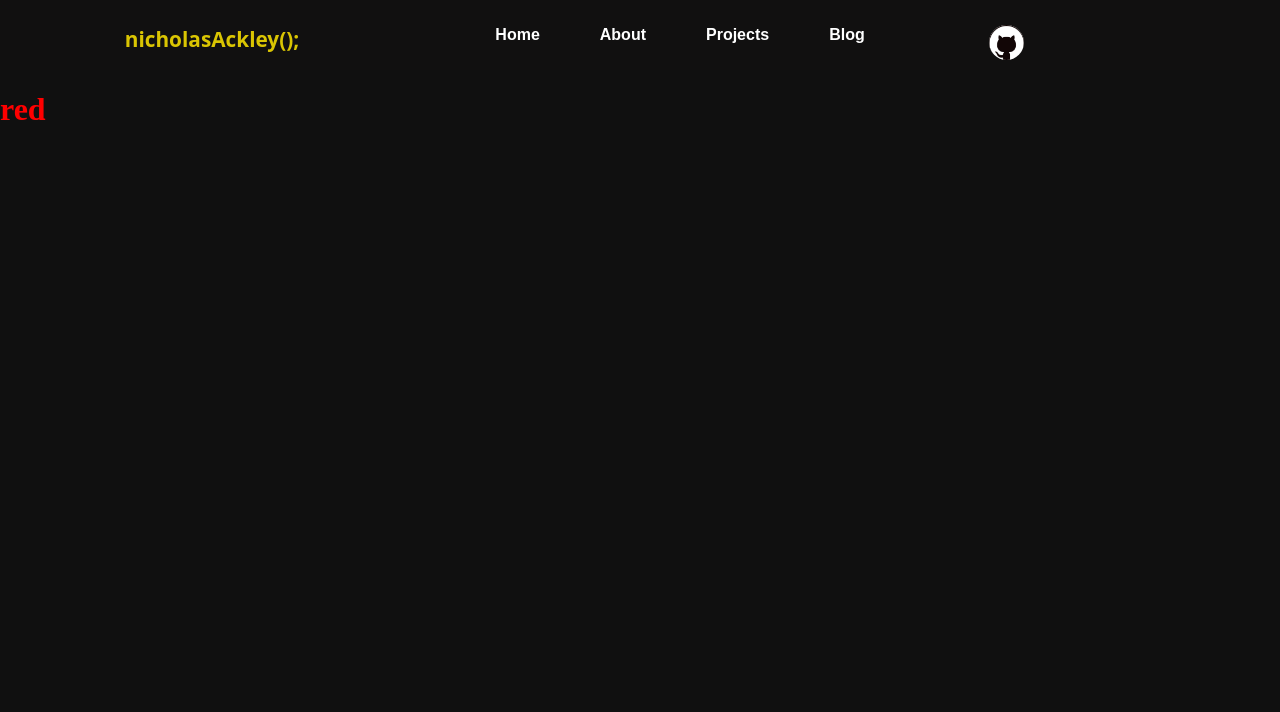
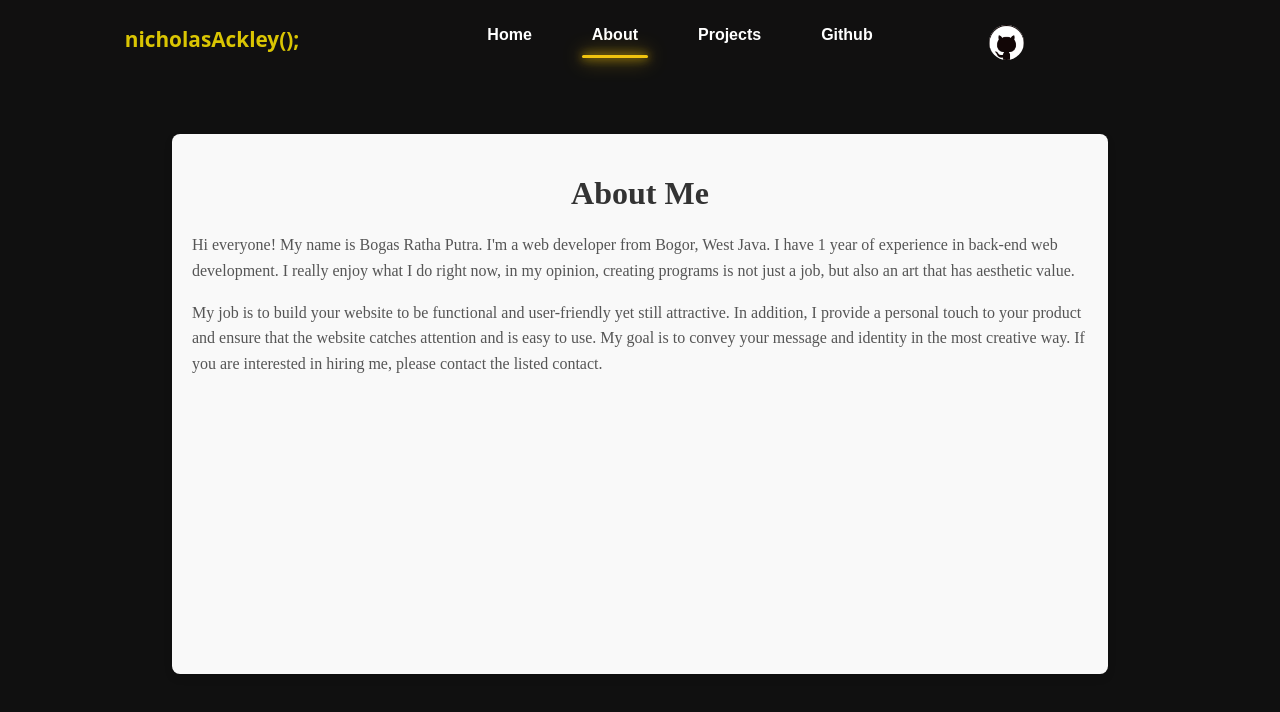
Before and after one commit to nicholas-ackley/website, a React (Vite) app: page /about in a window 1280 px wide. Shown: the top 712 px of the page. Built offline with nearby package versions, Linux system fonts and the light colour scheme.

Commit message:
updated home page

```diff
--- a/src/AboutPage/About.jsx
+++ b/src/AboutPage/About.jsx
@@ -1,10 +1,11 @@
 import React from 'react'
 import './About.css'
+import Bio from './Bio.jsx'
 const About = () => {
   return (
     <>
     <div className="test">
-        <h1>red</h1>
+      <Bio />
     </div>
 
 
--- /dev/null
+++ b/src/AboutPage/Bio.css
@@ -0,0 +1,31 @@
+.background_container{
+    height: 70vh;
+    width: 80%;
+    background-color: grey;
+    border-radius: 6%;
+    border-color: white;
+    margin-left: 10%;
+}
+.about-me-container {
+    width: 70%;
+    height: 500px;
+    margin: 0 auto;
+    padding: 20px;
+    margin-top: 5%;
+    background-color: #f9f9f9;
+    border-radius: 8px;
+    box-shadow: 0 4px 8px rgba(0, 0, 0, 0.1);
+  }
+
+  .about-me-container h1 {
+    text-align: center;
+    color: #333;
+    margin-bottom: 20px;
+  }
+
+  .about-me-container p {
+    font-size: 16px;
+    line-height: 1.6;
+    color: #555;
+    margin-bottom: 15px;
+  }
--- /dev/null
+++ b/src/AboutPage/Bio.jsx
@@ -0,0 +1,25 @@
+import React from 'react'
+import './Bio.css'
+const Bio = () => {
+  return (
+    <>
+            <div className="about-me-container">
+      <h1>About Me</h1>
+      <p>
+        Hi everyone! My name is Bogas Ratha Putra. I'm a web developer from Bogor, West Java.
+        I have 1 year of experience in back-end web development. I really enjoy what I do right now,
+        in my opinion, creating programs is not just a job, but also an art that has aesthetic value.
+      </p>
+      <p>
+        My job is to build your website to be functional and user-friendly yet still attractive.
+        In addition, I provide a personal touch to your product and ensure that the website catches
+        attention and is easy to use. My goal is to convey your message and identity in the most
+        creative way. If you are interested in hiring me, please contact the listed contact.
+      </p>
+      </div>
+
+    </>
+  )
+}
+
+export default Bio
--- a/src/MainPage/IntroContainer/ProfilePicture.css
+++ b/src/MainPage/IntroContainer/ProfilePicture.css
@@ -49,7 +49,7 @@
     text-transform: capitalize; /* Ensures uniform capitalization */
 }
 
-.name_container{
+.name_container {
     color: white;
     font-size: x-large;
     font-display: bold;
@@ -57,8 +57,15 @@
     font-family: 'Montserrat', sans-serif;
     font-size: 1.6rem; /* Large font size */
     font-weight: 700;
+
+    /* Animation */
+    opacity: 0; /* Start invisible */
+    position: relative; /* Position for animation */
+    animation: slideInBottom .7s ease forwards; /* Slide-in from bottom */
+    animation-delay: 0.69s; /* Delay to start after profile picture */
   }
-.typeWriter_container{
+
+  .typeWriter_container {
     color: yellow;
     position: relative;
     margin-bottom: -10px;
@@ -67,16 +74,54 @@
     font-size: 1.2rem;
     font-weight: 600;
     color: white;
+
+    /* Animation */
+    opacity: 0; /* Start invisible */
+    position: relative; /* Position for animation */
+    animation: slideInBottom .7s ease forwards; /* Slide-in from bottom */
+    animation-delay: .69s; /* Delay to start after name container */
   }
-.welcome_container{
+
+  .welcome_container {
     color: white;
     font-size: small;
     font-family: 'Open Sans', sans-serif;
     font-size: 1rem;
     font-weight: 800;
     color: #ffffff;
+
+    /* Animation */
+    opacity: 0; /* Start invisible */
+    position: relative; /* Position for animation */
+    animation: slideInLeft .7s ease forwards; /* Slide-in from left */
+    animation-delay: .71s; /* Delay to start after type writer container */
   }
 
+  /* Keyframes for sliding animations */
+
+  /* Sliding in from bottom */
+  @keyframes slideInBottom {
+    0% {
+      opacity: 0;
+      transform: translateY(50px); /* Start below the viewport */
+    }
+    100% {
+      opacity: 1;
+      transform: translateY(0); /* End in place */
+    }
+  }
+
+  /* Sliding in from left */
+  @keyframes slideInLeft {
+    0% {
+      opacity: 0;
+      transform: translateX(-200%); /* Start far to the left */
+    }
+    100% {
+      opacity: 1;
+      transform: translateX(0); /* End in place */
+    }
+  }
 
 
 
@@ -104,19 +149,35 @@
 
   /* PUSLING GLOW EFFECT */
 
+/* Initial animation state for profile picture */
 .profileContainer_picture {
   width: 400px; /* Diameter of the circle */
   height: 400px; /* Diameter of the circle */
   background-color: white; /* Background of the circle */
   border-radius: 50%; /* Makes it a circle */
   position: fixed; /* Positions the circle relative to the viewport */
-    left: 50%; /* Center horizontally */
-    top: 30%; /* Adjust vertically */
-    box-shadow: 0 0 10px 5px rgba(191, 223, 14, 0.4); /* Softer blue glow */
-    border: 3px solid rgba(223, 226, 37, 0.3); /* Dimmed thin border */
-    animation: pulse 7s infinite; /* Slower, subtle pulsing glow */
+  left: 50%; /* Start far to the right */
+  top: 25%; /* Adjust vertically */
+  box-shadow: 0 0 10px 5px rgba(191, 223, 14, 0.4); /* Softer glow */
+  border: 3px solid rgba(223, 226, 37, 0.3); /* Dim border */
+  animation: slideIn .8s ease forwards; /* Trigger slide-in animation */
+  animation-delay: .5s;
+  opacity: 0; /* Star invisible */
   overflow: hidden; /* Ensures the image stays inside the circle */
 }
+
+/* Keyframes for slide-in animation */
+@keyframes slideIn {
+  0% {
+    opacity: 0; /* Fully transparent */
+    transform: translateX(200%); /* Start far to the right */
+  }
+  100% {
+    opacity: 1; /* Fully visible */
+    transform: translateX(0); /* Final position */
+  }
+}
+
 
 /* Pulsing Glow Effect for Border */
 @keyframes pulse {
--- a/src/MainPage/Navbar/Navbar.css
+++ b/src/MainPage/Navbar/Navbar.css
@@ -66,6 +66,12 @@
   right: 20%;
   top: 25px;
   overflow: hidden; /* Ensures the image stays inside the circle */
+  animation: fadeInDrop 0.6s ease forwards; /* Animation for fade and drop */
+  opacity: 0; /* Initially hidden */
+  transform: translateY(-30px); /* Start above the viewport */
+  animation: fadeInDrop 0.6s ease forwards; /* Animation for fade and drop */
+  animation-delay: 0.6s; /* Delay the animation */
+
 }
 
 .github {
@@ -84,4 +90,85 @@
   padding: 15px;
   font-size: 1.3rem;
   font-family: system-ui, -apple-system, BlinkMacSystemFont, 'Segoe UI', Roboto, Oxygen, Ubuntu, Cantarell, 'Open Sans', 'Helvetica Neue', sans-serif;
+  animation: fadeInDrop 0.6s ease forwards; /* Animation for fade and drop */
+
 }
+.navbar-links a {
+  text-decoration: none;
+  font-family: 'Poppins', sans-serif;
+  font-size: 1rem;
+  font-weight: 600;
+  color: white;
+  position: relative;
+  transition: color 0.3s ease;
+}
+
+/* Active link with a glowing underline */
+
+.navbar-links a.active::after {
+  content: "";
+  position: absolute;
+  width: 100%; /* Full underline width */
+  height: 5px; /* Thicker underline */
+  background-color: #f1c40f; /* Yellow underline color */
+  border-radius: 10px; /* Smooth rounded edges */
+  bottom: -5px; /* Position below the text */
+  left: 0;
+  box-shadow: 0 0 10px #f1c40f, 0 0 20px #f1c40f, 0 0 30px #f1c40f; /* Glowing effect */
+}
+
+/* Smooth animation on hover or when active */
+.navbar-links a::after {
+  content: "";
+  position: absolute;
+  width: 0; /* Start with no underline */
+  height: 5px; /* Thicker underline to match active */
+  background-color: #f1c40ff1;
+  border-radius: 10px; /* Smooth rounded edges */
+  bottom: -5px;
+  left: 0;
+  transition: width 0.3s ease, box-shadow 0.3s ease;
+}
+
+.navbar-links a:hover::after,
+.navbar-links a.active::after {
+  width: 100%; /* Expand underline to full width */
+}
+
+/* Navbar item animation */
+.navbar-links .nav-item {
+  opacity: 0; /* Initially hidden */
+  transform: translateY(-30px); /* Start above the viewport */
+  animation: fadeInDrop 0.6s ease forwards; /* Animation for fade and drop */
+  animation-delay: .199999s;
+}
+
+/* Keyframes for the animation */
+@keyframes fadeInDrop {
+  0% {
+    opacity: 0;
+    transform: translateY(-30px); /* Start above */
+  }
+  100% {
+    opacity: 1;
+    transform: translateY(0); /* Drop to final position */
+  }
+}
+
+/* Ensure each item has a unique delay */
+.navbar-links .nav-item {
+  animation-delay: var(--delay); /* Use inline animation delay */
+}
+
+
+.navbar-links a.active::after {
+  content: "";
+  position: absolute;
+  width: 100%; /* Full underline width */
+  height: 3px; /* Thickness of the underline */
+  background-color: #f1c40f; /* Yellow underline */
+  bottom: -5px; /* Position below the text */
+  left: 0;
+  border-radius: 5px; /* Smooth rounded edges */
+  box-shadow: 0 0 10px #f1c40f, 0 0 20px #f1c40f; /* Glowing effect */
+}
--- a/src/MainPage/Navbar/Navbar.jsx
+++ b/src/MainPage/Navbar/Navbar.jsx
@@ -1,21 +1,44 @@
 import React from "react";
-import { Link } from "react-router-dom"; // Import Link from react-router-dom
+import { Link, useLocation } from "react-router-dom"; // Import useLocation
 import "./Navbar.css";
 import Github from "../../images/github.png";
 
 const Navbar = () => {
+  const location = useLocation(); // Get the current route
+  const links = [
+    { name: "Home", path: "/website" },
+    { name: "About", path: "/about" },
+    { name: "Projects", path: "/projects" },
+    { name: "Github", path: "/github" },
+  ];
+
   return (
     <div className="navbar-container">
       <div className="signature_container">
         <span><b>nicholasAckley();</b></span>
       </div>
       <ul className="navbar-links">
-        <li><Link to="/website">Home</Link></li>
-        <li><Link to="/about">About</Link></li>
-        <li><Link to="/projects">Projects</Link></li>
-        <li><Link to="/blog">Blog</Link></li>
+        {links.map((link, index) => (
+          <li
+            key={link.name}
+            className="nav-item"
+            style={{ animationDelay: `${index * 0.2}s` }} // Delay for each item
+          >
+            <Link
+              to={link.path}
+              className={location.pathname === link.path ? "active" : ""}
+            >
+              {link.name}
+            </Link>
+          </li>
+        ))}
       </ul>
-      <a href="https://github.com" target="_blank" rel="noopener noreferrer" className="github_container">
+      <a
+        href="https://github.com"
+        target="_blank"
+        rel="noopener noreferrer"
+        className="github_container"
+      >
         <img src={Github} alt="GitHub" className="github" />
       </a>
     </div>
--- a/vite.config.js
+++ b/vite.config.js
@@ -1,8 +1,11 @@
-import { defineConfig } from 'vite'
-import react from '@vitejs/plugin-react'
+import { defineConfig } from 'vite';
+import react from '@vitejs/plugin-react';
 
 // https://vite.dev/config/
 export default defineConfig({
   plugins: [react()],
-  base:"/website",
-})
+  base: process.env.NODE_ENV === 'production' ? '/website/' : '/', // Use '/website/' only in production
+  server: {
+    historyApiFallback: true, // Enable fallback for React Router in dev
+  },
+});
```
Lines whose indentation alone changed are shown as unchanged.
